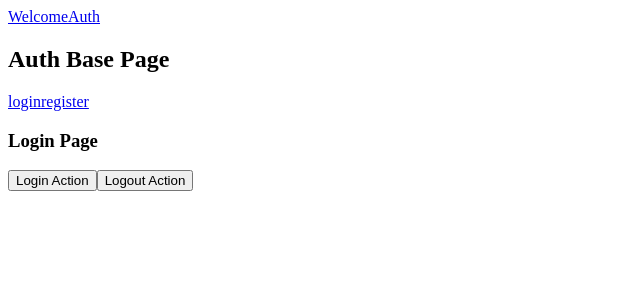
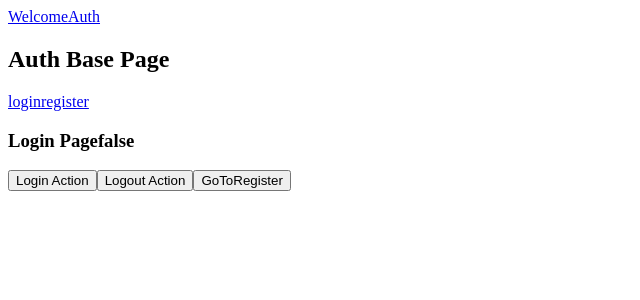
Before and after one commit to ricardovasquezpe/devtipmereactjs, a React (Create React App) app: page /auth/login in a window 1280 px wide. Shown: the top 300 px of the page, without its empty margins (0-640 px from the left). Built offline with nearby package versions, Linux system fonts and the light colour scheme.

Commit message:
fix render

```diff
--- a/src/pages/baseAuth/login/index.tsx
+++ b/src/pages/baseAuth/login/index.tsx
@@ -2,19 +2,33 @@ import { useDispatch, useSelector } from "react-redux";
 import { useNavigate } from "react-router-dom";
 import store from "../../redux/store";
 import { onLogin, onLogout } from "../../redux/auth/authAction";
+import { useEffect, useState } from "react";
 
 export function LoginPage (props: any){
-    //let navigate = useNavigate();
-    //const authUser = useSelector((x : any) => x);
+    let navigate = useNavigate();
+    const [loggedIn, setloggedIn] = useState(false);
     const dispatch = useDispatch();
 
     store.subscribe(() => {
-        console.log( store.getState() );
+        var storeLoggedIn = store.getState().auth.isLoggedIn;
+        console.log(storeLoggedIn);
+        setloggedIn(storeLoggedIn);
     });
 
-    /*const goToRegister = () => {
+    useEffect(() => {
+        // This gets called after every render, by default
+        // (the first one, and every one after that)
+        console.log('render!');
+
+        // If you want to implement componentWillUnmount,
+        // return a function from here, and React will call
+        // it prior to unmounting.
+        return () => console.log('unmounting...');
+      })
+
+    const goToRegister = () => {
         navigate("/auth/register");
-    }*/
+    }
 
     const login = () => {
         dispatch(onLogin());
@@ -28,9 +42,11 @@ export function LoginPage (props: any){
         <>
             <h3>
                 Login Page
+                {loggedIn.toString()}
             </h3>
             <button onClick={login}>Login Action</button>
             <button onClick={logout}>Logout Action</button>
+            <button onClick={goToRegister}>GoToRegister</button>
         </>
     );
 }
```
